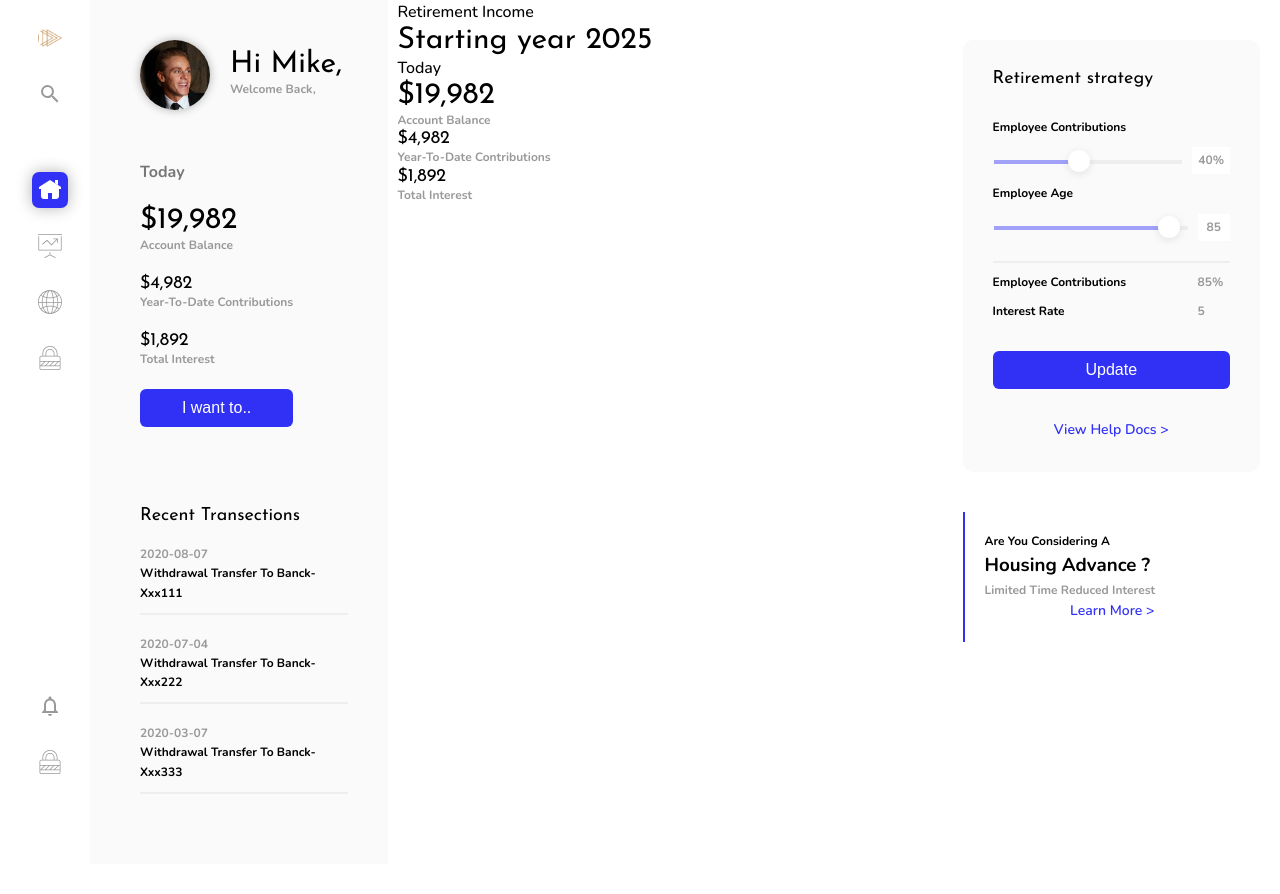
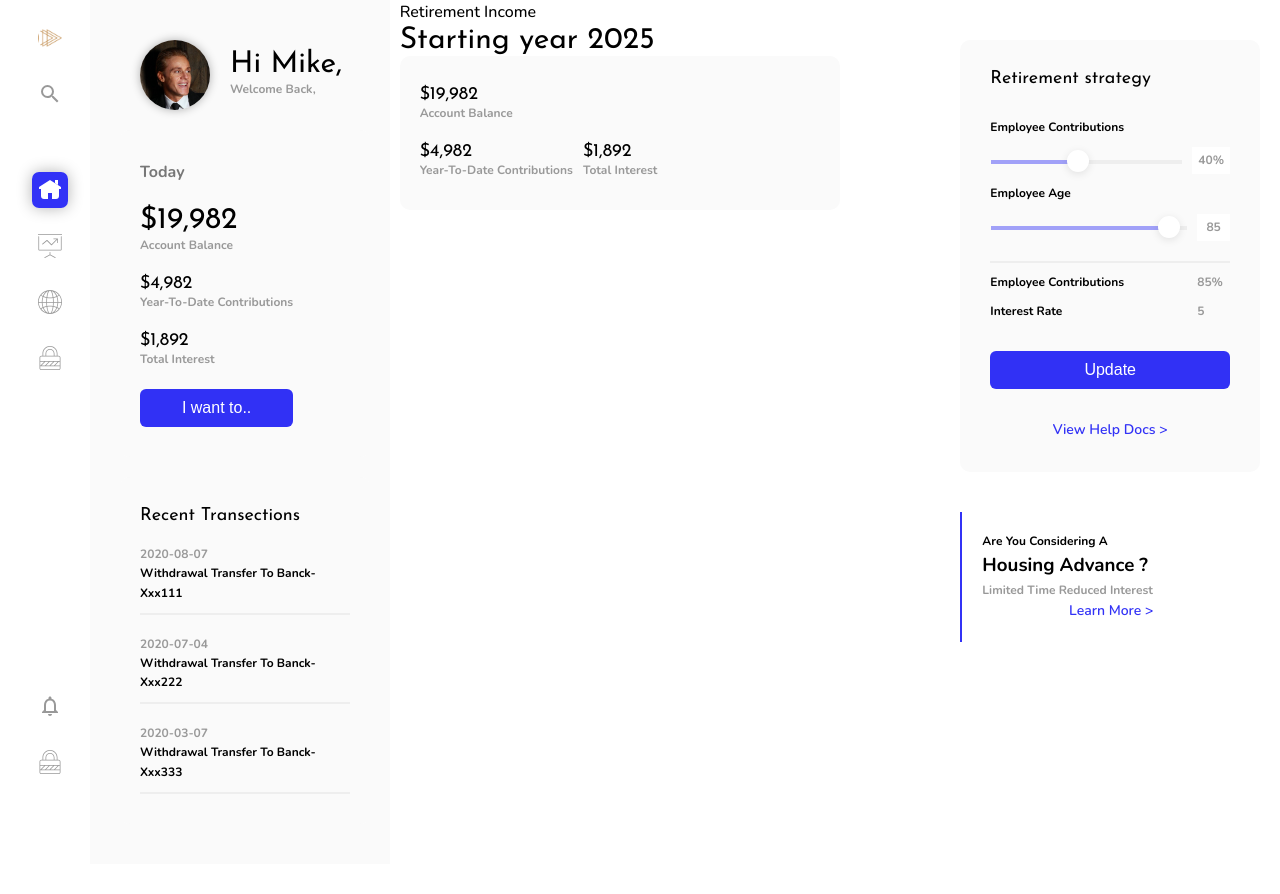
Before and after one commit to Er-Rahul-Tiwari/newDashboard, a PHP site: page / in a window 1280 px wide. Run offline with PHP 8.4, Linux system fonts and the light colour scheme.

Commit message:
changes in home

```diff
--- a/css/style.css
+++ b/css/style.css
@@ -25,7 +25,7 @@
   border-bottom: 2px solid #eee;
   margin-top: 1rem !important; }
 
-.profile__revenue, .profile__transection, .sidebar {
+.profile__revenue, .profile__transection, .home__revenue, .home__transection, .sidebar {
   border-radius: 1rem;
   -webkit-border-radius: 1rem;
   -moz-border-radius: 1rem;
@@ -318,10 +318,38 @@ body {
   text-transform: capitalize; }
 
 .homes {
-  grid-column: col-start 3/ col-end 5; }
+  grid-column: col-start 3/ col-end 5;
+  width: 100%; }
   @media only screen and (max-width: 37.5em) {
     .homes {
       grid-column: full-start / full-end; } }
+
+.home__revenue {
+  display: grid;
+  justify-content: start;
+  justify-items: start;
+  grid-row-gap: 2rem;
+  padding: 3rem 2rem;
+  background-color: #fafafa;
+  width: 100%; }
+
+.home__box {
+  display: grid;
+  grid-template-columns: repeat(2, 1fr);
+  grid-column-gap: 1rem; }
+
+.home__transection {
+  background-color: #fafafa;
+  padding: 3rem 2rem;
+  display: grid;
+  grid-gap: 2rem;
+  text-transform: capitalize;
+  width: 100%; }
+
+.home__withdrawal {
+  font-size: 1.2rem;
+  font-weight: 700;
+  text-transform: capitalize; }
 
 .sidebars {
   grid-column: col-end 6 / full-end; }
--- a/index.html
+++ b/index.html
@@ -139,22 +139,20 @@
         </div>
 
         <div class='home__revenue'>
-            <p class='home__today'>Today</p>
-            <div class='home__item'>
-                <h1 class='heading-1'>$19,982</h1>
+            <div class='home__balance'>
+                <h3 class='heading-3'>$19,982</h3>
                 <p class='para'>account balance</p>
             </div>
             <div class='home__box'>
-                <div class='home__item'>
+                <div class='home__balance'>
                     <h3 class='heading-3'>$4,982</h3>
                     <p class='para'>Year-to-Date contributions</p>
                 </div>
-                <div class='home__item'>
+                <div class='home__interest'>
                     <h3 class='heading-3'>$1,892</h3>
                     <p class='para'>total interest</p>
                 </div>
             </div>
-            <!-- <button class='btn'>I want to..</button> -->
         </div>
     </div>
 
--- a/sass/_home.scss
+++ b/sass/_home.scss
@@ -1,11 +1,41 @@
 .homes{
     grid-column: col-start 3/ col-end 5;
+    width: 100%;
 
     @media only screen and (max-width: $bp-small){
         grid-column: full-start / full-end;
     }
 }
 
-.home{
+.home {
 
+    &__revenue {
+        display: grid;
+        justify-content: start;
+        justify-items: start;
+        grid-row-gap: 2rem;
+        padding: 3rem 2rem;
+        background-color: $color-fa;
+        @extend %border__radius-1;
+        width: 100%;
+    }
+    &__box {
+        display: grid;
+        grid-template-columns: repeat(2, 1fr);
+        grid-column-gap: 1rem;
+    }
+    &__transection {
+        background-color: $color-fa;
+        padding: 3rem 2rem;
+        display: grid;
+        grid-gap: 2rem;
+        text-transform: capitalize;
+        @extend %border__radius-1;
+        width: 100%;
+    }
+    &__withdrawal {
+        font-size: $font-12;
+        font-weight: $weight-700;
+        text-transform: capitalize;
+    }
 }
```
